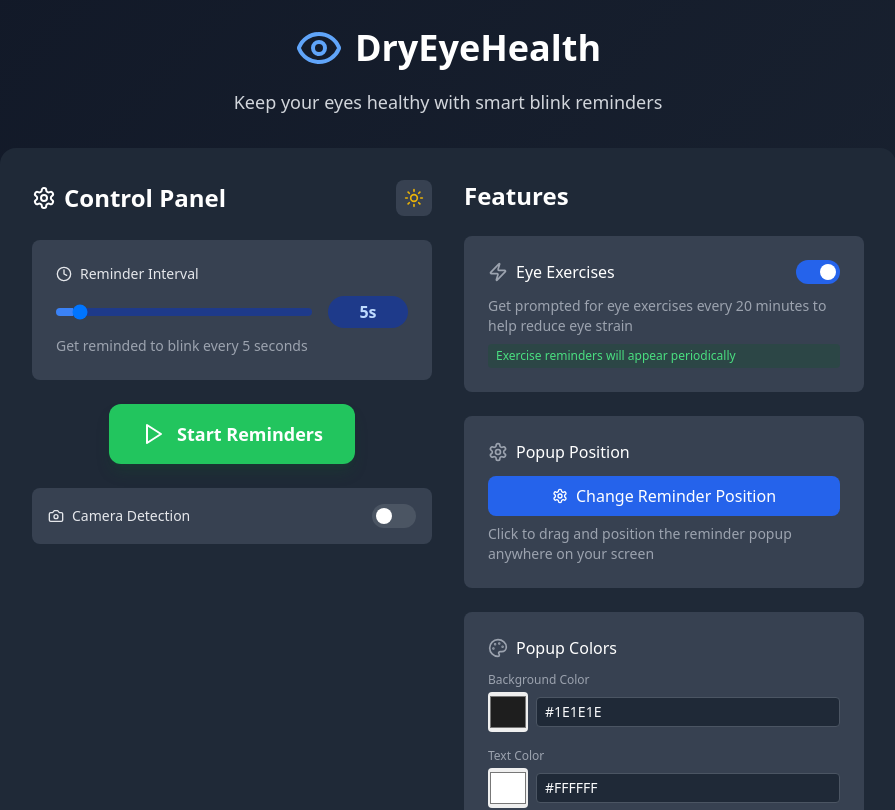
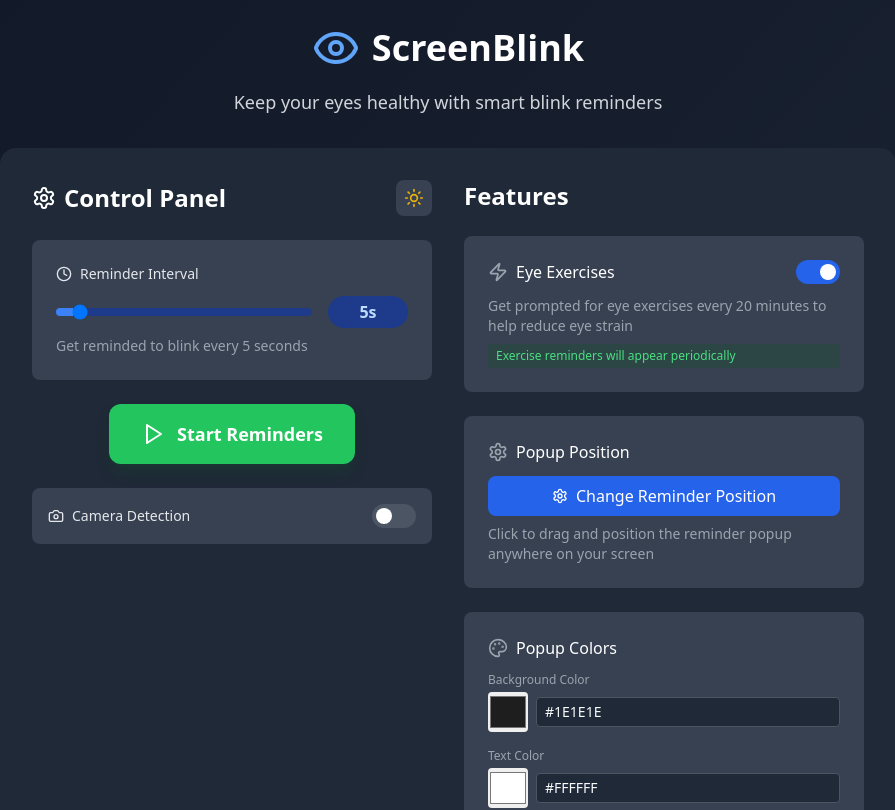
Before and after one commit to katunli/ScreenBlink, a React (Vite) app: page / in a window 1280 px wide. Shown: the top 810 px of the page, without its empty margins (192-1087 px from the left). Built offline with nearby package versions, Linux system fonts and the light colour scheme.

Commit message:
Rebranded to ScreenBlink

```diff
--- a/index.html
+++ b/index.html
@@ -4,7 +4,7 @@
     <meta charset="UTF-8" />
     <link rel="icon" type="image/svg+xml" href="/vite.svg" />
     <meta name="viewport" content="width=device-width, initial-scale=1.0" />
-    <title>DryEye Health</title>
+    <title>ScreenBlink</title>
   </head>
   <body>
     <div id="root"></div>
--- a/src/app.tsx
+++ b/src/app.tsx
@@ -39,7 +39,7 @@ const DEFAULT_PREFERENCES: UserPreferences = {
   showMgdInfo: false
 };
 
-export default function DryEyeHealthHomepage() {
+export default function ScreenBlinkHomepage() {
   useEffect(() => {
     // Add the animation style
     const style = document.createElement('style');
@@ -185,7 +185,7 @@ export default function DryEyeHealthHomepage() {
         <div className="text-center mb-6 sm:mb-8">
           <div className="flex justify-center items-center gap-2 sm:gap-3 mb-3 sm:mb-4">
             <Eye className="w-10 h-10 sm:w-12 sm:h-12 text-blue-600 dark:text-blue-400" />
-            <h1 className="text-3xl sm:text-4xl font-bold text-gray-800 dark:text-white">DryEyeHealth</h1>
+            <h1 className="text-3xl sm:text-4xl font-bold text-gray-800 dark:text-white">ScreenBlink</h1>
           </div>
           <p className="text-base sm:text-lg text-gray-600 dark:text-gray-300 px-4">Keep your eyes healthy with smart blink reminders</p>
         </div>
```
Also changed, not shown: 1 other file (tests, documents, lock files or other folders).
